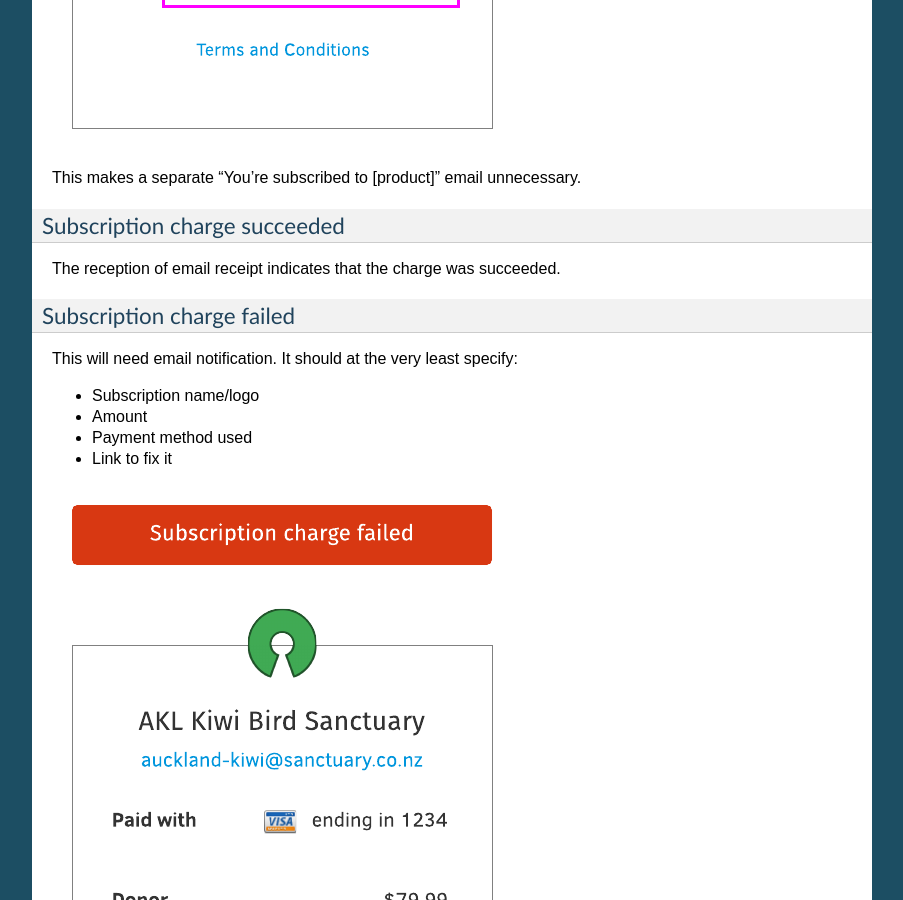
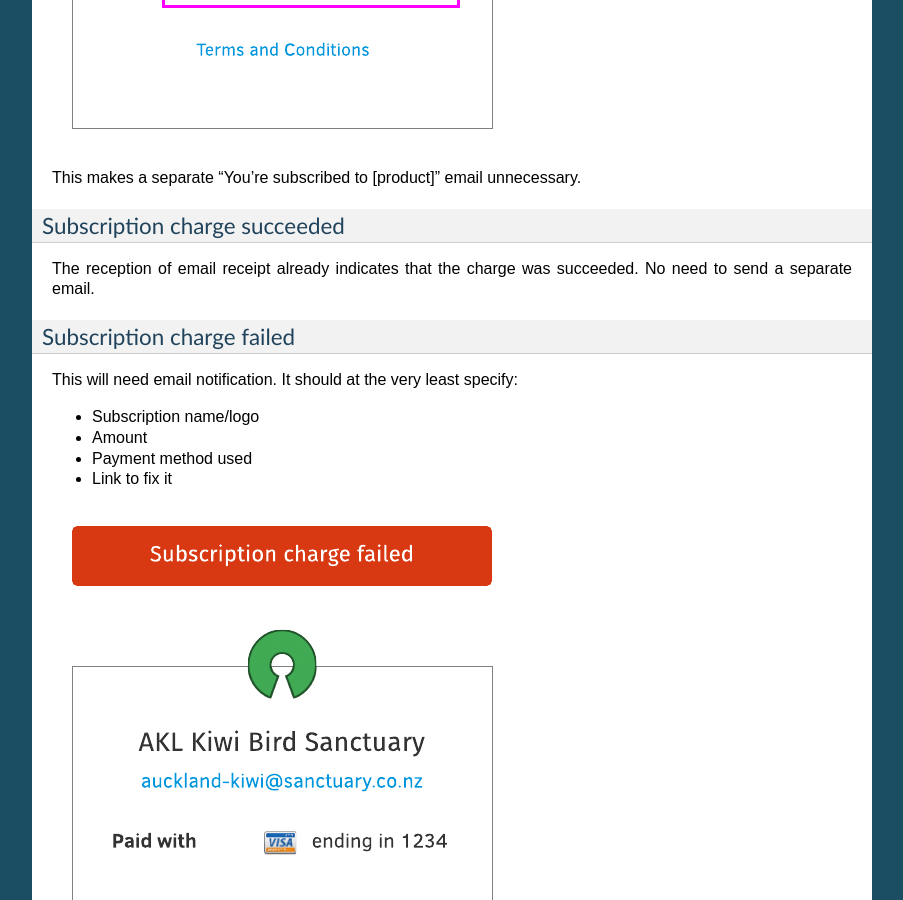
Before and after one commit to mozilla/payments, a Sphinx documentation site: the page built from docs/design/api.rst, in a window 1280 px wide and 900 px high, scrolled down 4250 px. Shown: the whole window, without its empty margins (198-1101 px from the left). Built offline with Sphinx 7.4.7, drawn with Linux system fonts in a browser that asks for light colours.

```diff
--- a/docs/design/api.rst
+++ b/docs/design/api.rst
@@ -83,9 +83,7 @@
 
 .. image:: ux-add-new-card-wireframe.png
 
-There’s no need to send an email unless we’re concerned about unauthorised
-access. (For example, Facebook would tell you if you’re signed in from an
-unknown device.)
+There’s no need to send an email unless we’re concerned about unauthorised access. (For example, Facebook would tell you if you’re signed in from an unknown device.)
 
 Payment method updated for subscription
 +++++++++++++++++++++++++++++++++++++++
@@ -113,7 +111,7 @@
 Subscription charge succeeded
 +++++++++++++++++++++++++++++
 
-The reception of email receipt indicates that the charge was succeeded.
+The reception of email receipt already indicates that the charge was succeeded. No need to send a separate email.
 
 Subscription charge failed
 ++++++++++++++++++++++++++
```
